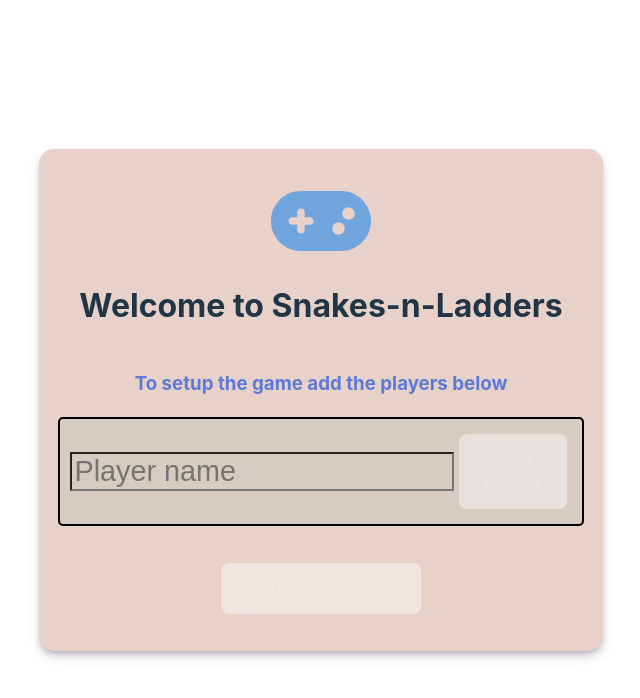
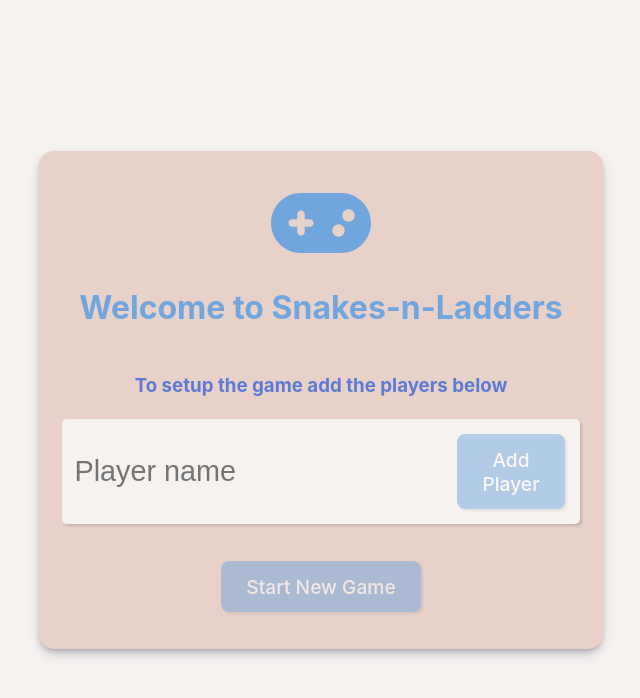
Before and after one commit to agt35/snakes-n-ladders, a Vue app: page / in a window 1280 px wide. Shown: the top 698 px of the page, without its empty margins (319-959 px from the left). Built offline with nearby package versions, Linux system fonts and the light colour scheme.

Commit message:
Change logic and esthetics

```diff
--- a/src/components/Game/Dice.vue
+++ b/src/components/Game/Dice.vue
@@ -55,12 +55,6 @@ export default {
       }
     },
   },
-  methods: {
-    rollDice() {
-      this.diceOne = Math.floor(Math.random() * 6) + 1;
-      this.diceTwo = Math.floor(Math.random() * 6) + 1;
-    },
-  },
 };
 </script>
 
@@ -79,7 +73,6 @@ export default {
 }
 
 .dice-container {
-  border: 1px solid rgba(32, 32, 32, 0.87);
   background-color: #f6f2f0;
   border-radius: 10px;
   margin: 10px auto;
--- a/src/components/Game/Game.vue
+++ b/src/components/Game/Game.vue
@@ -38,7 +38,7 @@ export default {
       <button @click="store.rollDice" :disabled="store.isRollDisabled">
         Roll dice
       </button>
-      <button @click="store.finishTurn" :disabled="store.isNextDisabled">
+      <button @click="store.nextTurn" :disabled="store.isNextDisabled">
         Next Player
       </button>
     </div>
@@ -50,12 +50,15 @@ export default {
     </div>
   </div>
   <button @click="store.exitGame">Exit</button>
+  <button @click="store.showInstructions">View Instructions</button>
 </template>
 
 <style>
 #game {
   display: flex;
   align-items: center;
+  flex-wrap: wrap;
+  justify-content: center;
 }
 
 .info-container {
--- /dev/null
+++ b/src/components/Game/Instructions.vue
@@ -0,0 +1,45 @@
+<script>
+import { store } from '../../store.js'
+
+export default {
+    data() {
+        return {
+            store,
+        }
+    }
+}
+</script>
+
+<template>
+    <div class="instructions">
+        <h2>Game instructions</h2>
+        <p>Each player will click on the Roll Dice button to roll the dice and see how many spaces they will advance. If a
+            player rolls a double, then they will get another turn. Once a turn is done, the Next Player button will need to
+            be clicked to go to the next player</p>
+        <hr>
+        <h3>Special spaces</h3>
+        <ul>
+            <li>
+                <p>Blue spaces: Player has landed on stairs, they will roll dice to see how far they will climb</p>
+            </li>
+            <li>
+                <p>Red spaces: Player has landed on a snake, they will roll dice to see how far they will fall</p>
+            </li>
+            <li>
+                <p>Yellow spaces: Surprise</p>
+            </li>
+        </ul>
+        <button @click="store.closeInstructions">Close</button>
+    </div>
+</template>
+
+<style scoped>
+.instructions {
+    text-align: center;
+    margin: auto 15px;
+}
+
+h2 {
+    text-align: center;
+}
+</style>
--- a/src/components/Game/Modal.vue
+++ b/src/components/Game/Modal.vue
@@ -1,10 +1,12 @@
 <script>
 import Dice from './Dice.vue';
+import Instructions from './Instructions.vue';
 import { store } from '../../store.js';
 
 export default {
     components: {
         Dice,
+        Instructions,
     },
     data() {
         return {
@@ -17,7 +19,7 @@ export default {
 <template>
     <div class="modal-overlay">
         <div class="modal">
-            <div v-if="store.isOver" class="winner-announcement">
+            <!-- <div v-if="store.isOver" class="winner-announcement">
                                     <h1>Winner!</h1>
                                     <h2 :style="{ color: this.store.currentPlayer.color }">
                                         {{ store.currentPlayer.name }} has reached the goal
@@ -32,8 +34,9 @@ export default {
                                     <h1>You landed on stairs!!</h1>
                                     <h2>Roll the dice to see how far you will climb</h2>
                                 </div>
-            <h1>This is modal</h1>
-            <Dice />
+                                <h1>This is modal</h1> -->
+            <!-- <Dice /> -->
+            <Instructions v-if="store.showInstructions" />
         </div>
     </div>
 </template>
@@ -49,13 +52,13 @@ export default {
     display: flex;
     justify-content: center;
     align-items: center;
+    z-index: 10;
 }
 
 .modal {
     text-align: center;
     background-color: white;
     width: 500px;
-    height: 500px;
 }
 
 .winner-announcement {
--- a/src/components/Game/PlayerCard.vue
+++ b/src/components/Game/PlayerCard.vue
@@ -36,7 +36,7 @@ export default {
   width: 90px;
   height: 90px;
   border-radius: 50%;
-  border: 15px double #edede9;
+  border: 12px double #fff;
   box-shadow: rgba(50, 50, 93, 0.25) 0px 6px 12px -2px,
     rgba(0, 0, 0, 0.3) 0px 3px 7px -3px;
   margin-left: 10px;
--- a/src/components/Game/PlayerStandings.vue
+++ b/src/components/Game/PlayerStandings.vue
@@ -52,7 +52,7 @@ h2 {
     height: 50px;
     margin: 5px;
     border-radius: 50%;
-    border: 8px double #edede9;
+    border: 8px double #fff;
     display: flex;
     justify-content: center;
     align-items: center;
--- a/src/components/Setup/PlayerGrid.vue
+++ b/src/components/Setup/PlayerGrid.vue
@@ -40,7 +40,8 @@ export default {
     justify-content: center;
     align-items: center;
     font-size: 0.8rem;
-    box-shadow: -2px 2px 10px black;
+    box-shadow: rgba(50, 50, 93, 0.25) 0px 6px 12px -2px,
+        rgba(0, 0, 0, 0.3) 0px 3px 7px -3px;
 }
 
 .btn-small {
--- a/src/components/Setup/Setup.vue
+++ b/src/components/Setup/Setup.vue
@@ -66,17 +66,21 @@ h3 {
 
 input {
     font-size: 1.8em;
-    background-color: #d6ccc2;
+    background-color: #f6f2f0;
+    outline: none;
+    border-top-style: hidden;
+    border-right-style: hidden;
+    border-left-style: hidden;
+    border-bottom-style: hidden;
 }
 
 input:focus {
     outline: none;
-    border: 2px solid #8093f1;
 }
 
 form {
-    border: 2px solid black;
-    background-color: #d6ccc2;
+    box-shadow: rgba(0, 0, 0, 0.15) 1.95px 1.95px 2.6px;
+    background-color: #f6f2f0;
     padding: 10px;
     border-radius: 5px;
 }
--- a/src/store.js
+++ b/src/store.js
@@ -11,9 +11,11 @@ export const store = reactive({
   newPlayer: '',
   showModal: false,
   isStarted: false,
+  isInstructions: false,
   isOver: false,
   diceOne: 0,
   diceTwo: 0,
+  isInstructions: false,
   diceModalOne: 0,
   diceModalTwo: 0,
   squares: 0,
@@ -31,21 +33,26 @@ export const store = reactive({
   get nextPlayer() {
     return this.players[(this.currentPlayerIndex + 1) % this.players.length];
   },
-  finishTurn() {
-    this.currentPlayerIndex =
-      (this.currentPlayerIndex + 1) % this.players.length;
+  nextTurn() {
+    this.currentPlayerIndex = (this.currentPlayerIndex + 1) % this.players.length;
     this.isNextDisabled = true;
     this.isRollDisabled = false;
     this.diceOne = 0;
     this.diceTwo = 0;
-    if (this.currentPlayer.position >= 100) {
-      this.isStarted = false;
-    };
+  },
+  showInstructions() {
+    this.showModal = true;
+    this.isInstructions = true;
+  },
+  closeInstructions() {
+    this.showModal = false;
+    this.isInstructions = false;
   },
   rollDice() {
     this.diceOne = Math.floor(Math.random() * 6) + 1;
     this.diceTwo = Math.floor(Math.random() * 6) + 1;
     console.log('Rolling');
+    this.logPositions();
     if (this.diceOne === this.diceTwo) {
       this.isDouble = true;
       this.currentPlayer.position += this.diceOne + this.diceTwo;
@@ -64,11 +71,17 @@ export const store = reactive({
       this.isRollDisabled = true;
     }
   },
+  logPositions() {
+    this.players.forEach((player) => {
+      console.log(player.name + ' is at ' + player.position);
+    });
+  },
   setupGame() {
     this.isStarted = true;
     this.players.forEach((player) => {
       player.position = 0;
     });
+    this.currentPlayerIndex = 0;
   },
   exitGame() {
     this.isStarted = false;
--- a/src/style.css
+++ b/src/style.css
@@ -3,7 +3,6 @@
   line-height: 1.5;
   font-weight: 400;
 
-  color-scheme: light dark;
   color: #71a5de;
   background-color: #f6f2f0;
 
@@ -36,6 +35,7 @@ button {
   cursor: pointer;
   transition: border-color 0.25s;
   margin: 5px;
+  box-shadow: rgba(0, 0, 0, 0.15) 1.95px 1.95px 2.6px;
 }
 
 button:disabled {
@@ -45,6 +45,7 @@ button:disabled {
 
 button:hover {
   border-color: #8093f1;
+  background-color: #345f8d;
 }
 
 #app {
@@ -58,19 +59,3 @@ button:hover {
     rgba(0, 0, 0, 0.3) 0px 3px 7px -3px;
   background-color: #e7d1c9;
 }
-
-@media (prefers-color-scheme: light) {
-  :root {
-    color: #213547;
-    background-color: #ffffff;
-  }
-  a:hover {
-    color: #747bff;
-  }
-  button {
-    background-color: #f9f9f9;
-  }
-  #app {
-    border-color: black;
-  }
-}
```
Also changed, not shown: src/components/Game/SnakeStair.vue (added, +18 -0 lines). Lines whose indentation alone changed are shown as unchanged.
